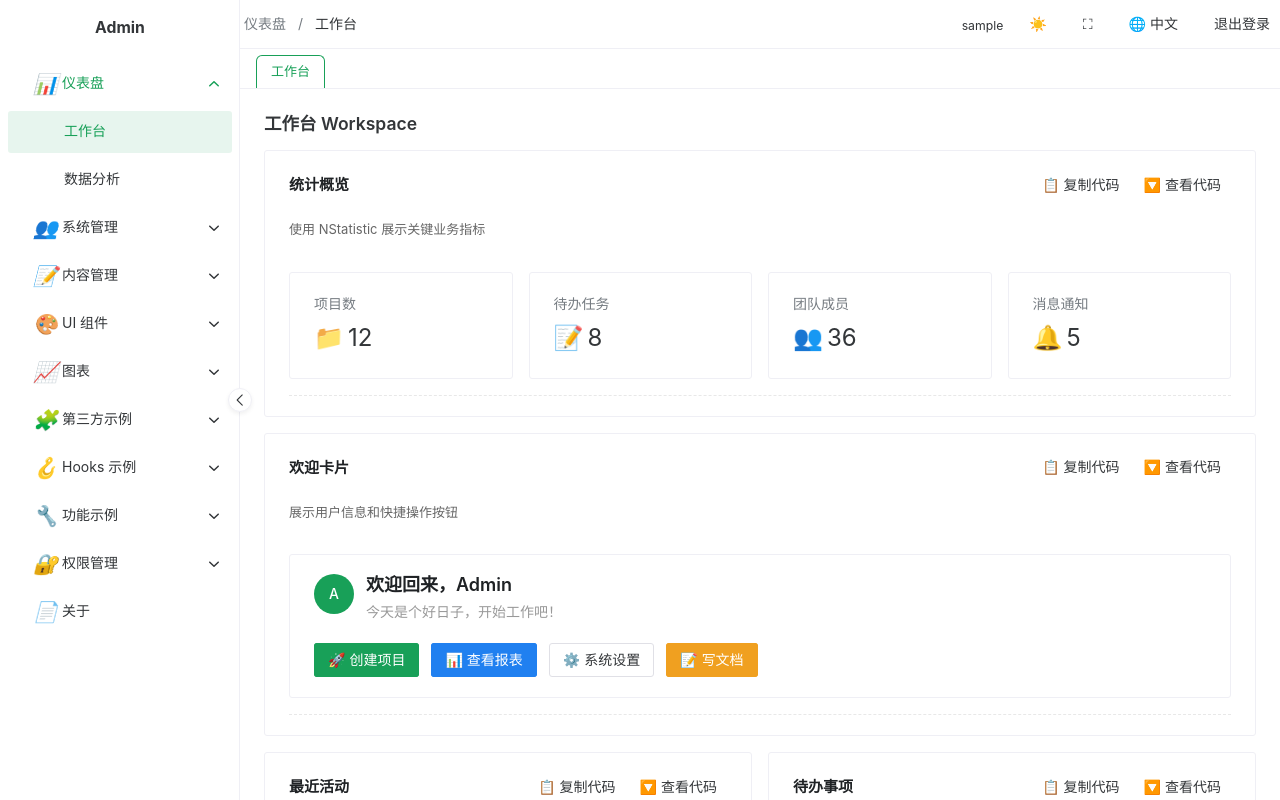
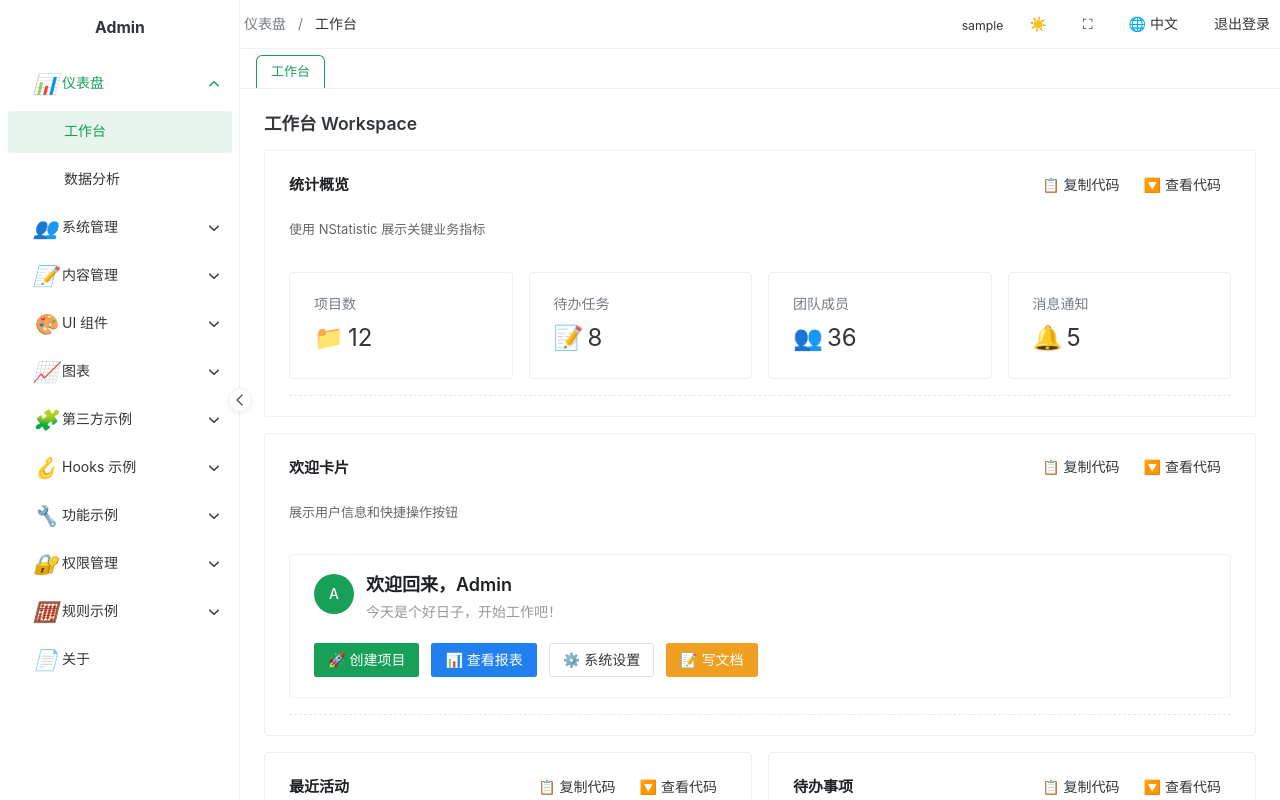
Before and after one commit to mhxy13867806343/vue3-naiveui-admin-ts, a Vue app: page /dashboard/workspace in a window 1280 px wide. Built offline with nearby package versions, Linux system fonts and the light colour scheme; sample sign-in values are in the browser's storage.

Commit message:
docs: 日志更新

```diff
--- a/src/layouts/Sidebar.vue
+++ b/src/layouts/Sidebar.vue
@@ -244,6 +244,15 @@ const menuOptions = computed<MenuOption[]>(() => [
     ],
   },
   {
+    label: () => t('menu.ruleExamples'),
+    key: 'rules',
+    icon: () => h(NIcon, null, { default: () => h('span', '🧮') }),
+    children: [
+      { label: () => t('menu.maze'), key: '/rules/maze' },
+      { label: () => t('menu.sorting'), key: '/rules/sorting' },
+    ],
+  },
+  {
     label: () => t('menu.about'),
     key: '/about',
     icon: () => h(NIcon, null, { default: () => h('span', '📄') }),
--- a/src/router/index.ts
+++ b/src/router/index.ts
@@ -356,6 +356,19 @@ export const staticRoutes: RouteRecordRaw[] = [
       { path: 'permission/http-502', name: 'Http502', component: () => import('@/views/error/Error502.vue'), meta: { title: '502 Bad Gateway' } },
       { path: 'permission/http-503', name: 'Http503', component: () => import('@/views/error/Error503.vue'), meta: { title: '503 Unavailable' } },
       { path: 'permission/http-504', name: 'Http504', component: () => import('@/views/error/Error504.vue'), meta: { title: '504 Timeout' } },
+      // Rules / 规则示例
+      {
+        path: 'rules/maze',
+        name: 'MazeGenerator',
+        component: () => import('@/views/rules/MazeGenerator.vue'),
+        meta: { title: '迷宫生成与求解' },
+      },
+      {
+        path: 'rules/sorting',
+        name: 'SortingVisualizer',
+        component: () => import('@/views/rules/SortingVisualizer.vue'),
+        meta: { title: '排序可视化' },
+      },
       // About
       {
         path: 'about',
```
